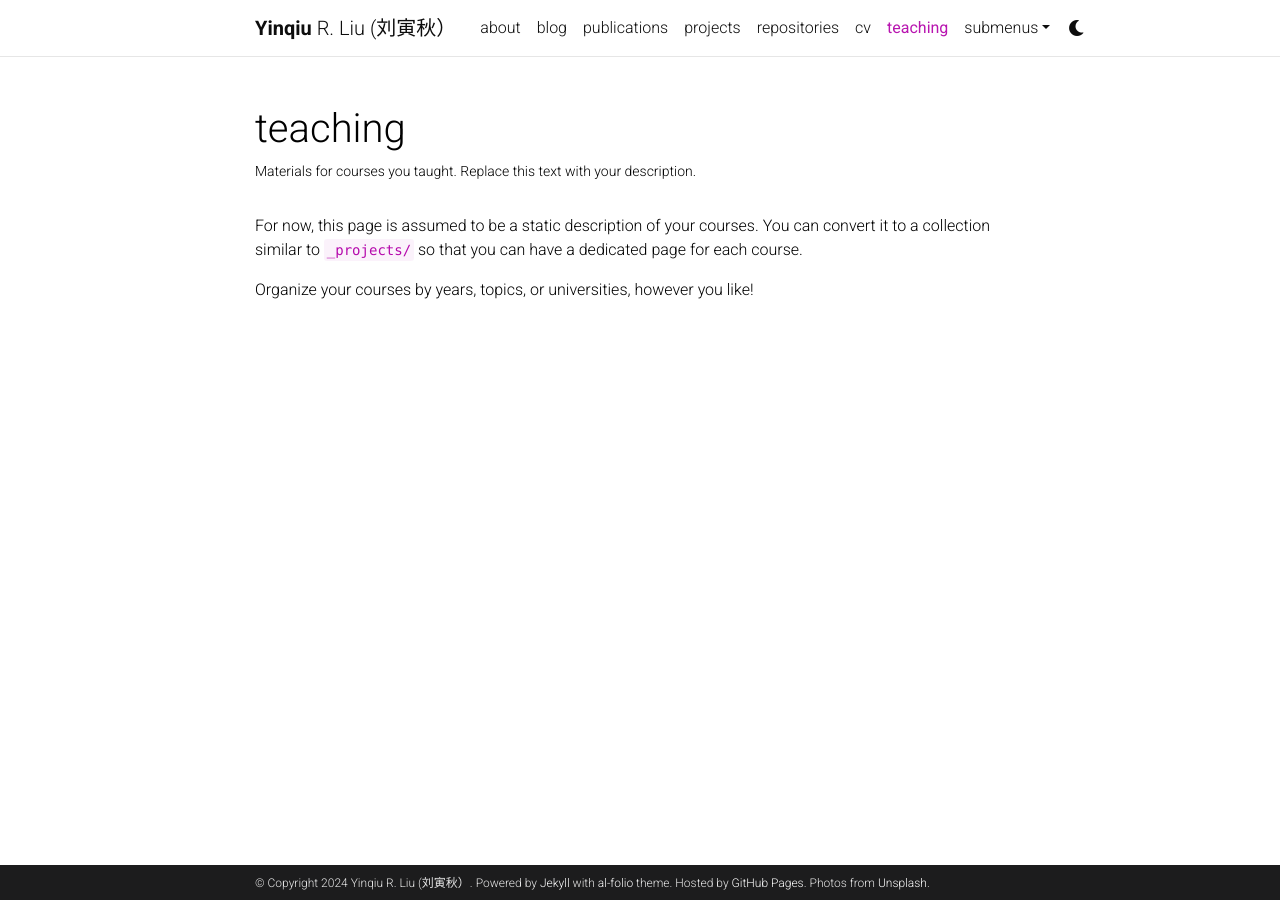
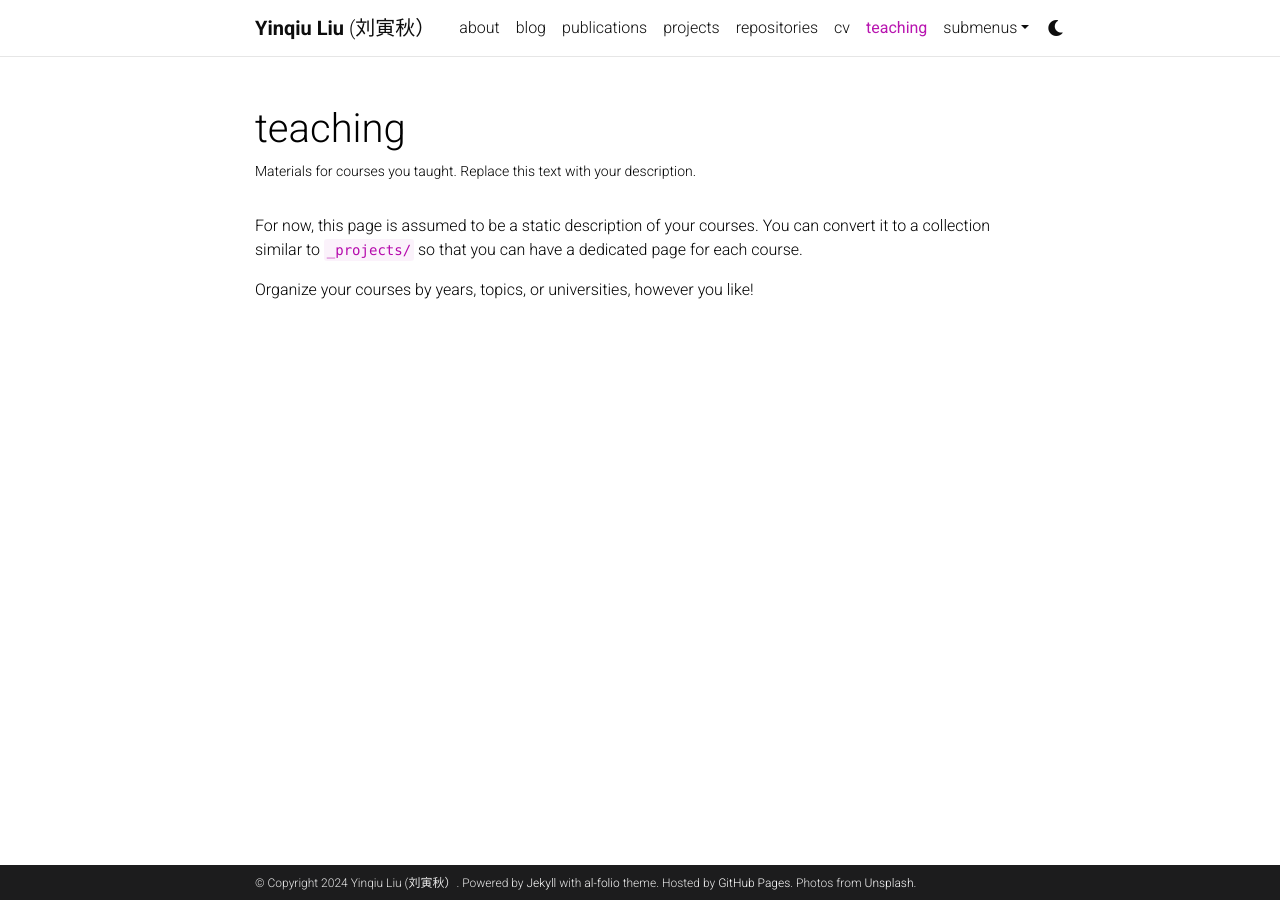
Before and after one commit to yinqiuliu/yinqiuliu.github.io, a Jekyll site: the page built from _pages/teaching.md, in a window 1280 px wide. Built offline with Jekyll 4.4.1, drawn with Linux system fonts in a browser that asks for light colours; comment, search, counter and statistics services are not loaded; a style sheet for code colours, icons or effects is not loaded.

```diff
--- a/_config.yml
+++ b/_config.yml
@@ -3,9 +3,9 @@
 # -----------------------------------------------------------------------------
 
 title: blank # the website title (if blank, full name will be used instead)
-first_name: Yinqiu
-middle_name: R.
-last_name: Liu (刘寅秋）
+first_name: Yinqiu Liu
+middle_name:
+last_name: (刘寅秋）
 email: yinqiu001@e.ntu.edu.sg
 description: > # the ">" symbol means to ignore newlines until "footer_text:"
   A simple, whitespace theme for academics. Based on [*folio](https://github.com/bogoli/-folio) design.
```
